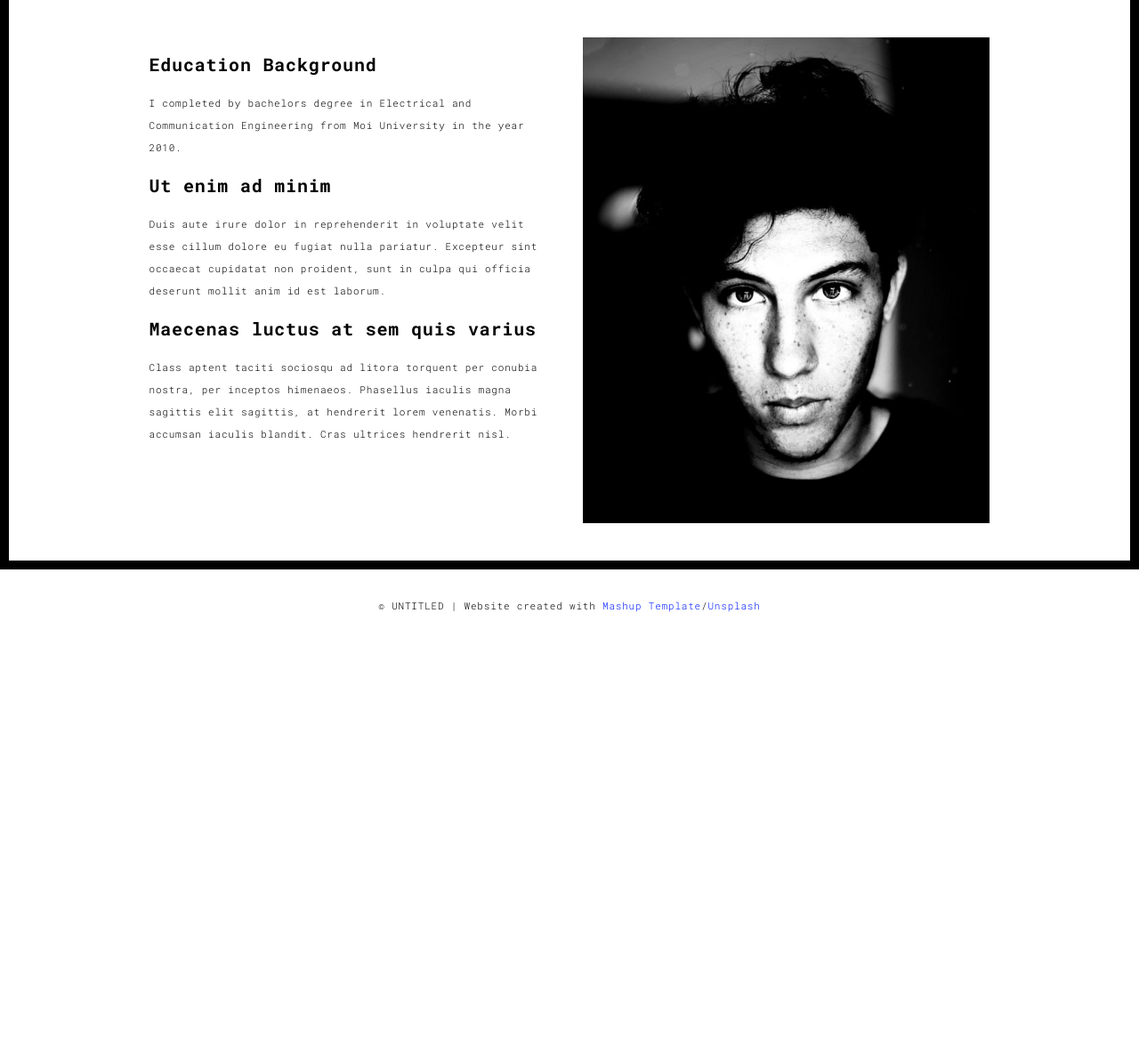
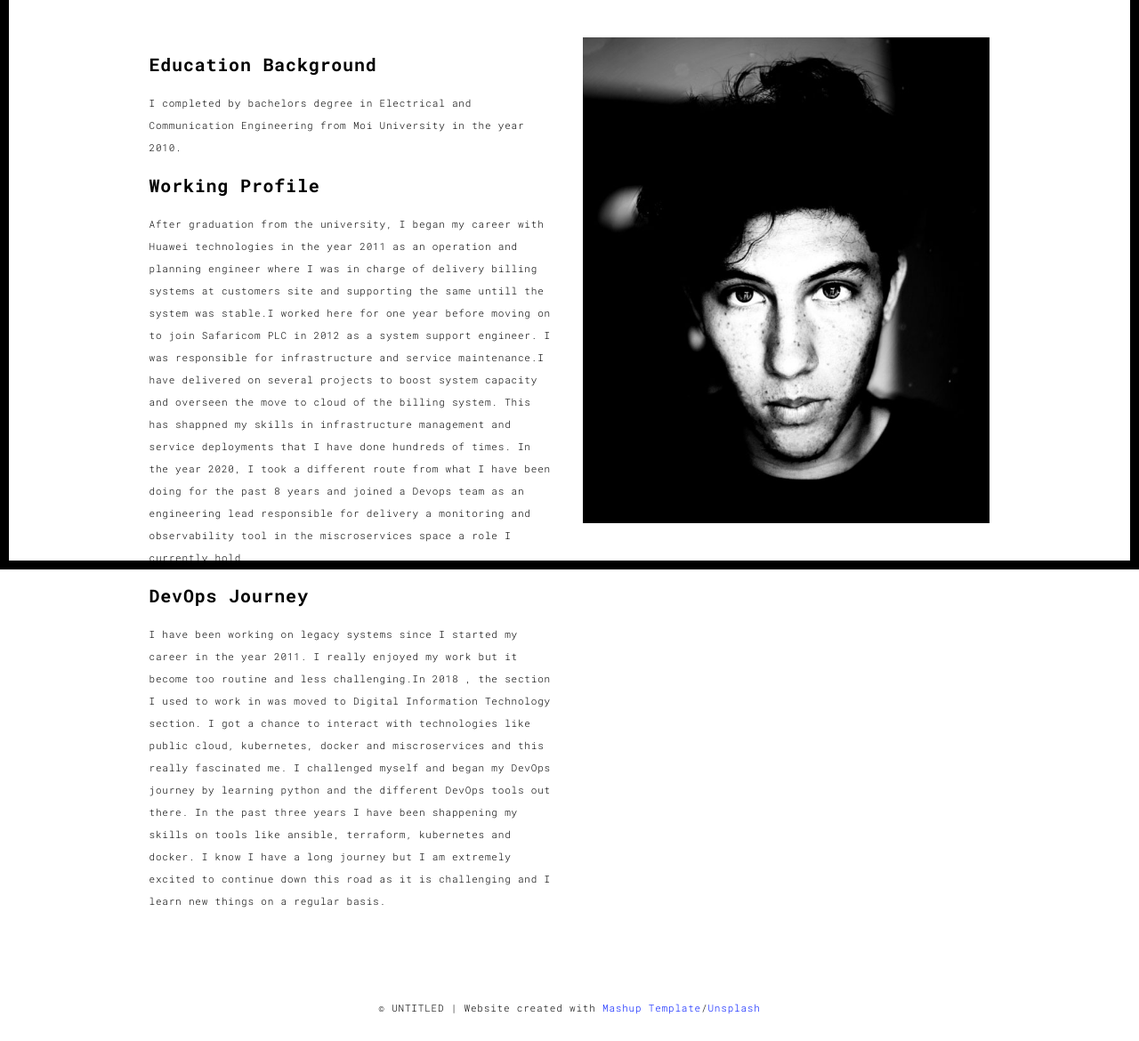
Before and after one commit to jaundi/webdev, a Flask app: page /about.html in a window 1280 px wide. Shown: the part 160-1330 px from the top of the page at 89% size. Before the commit the page ends 848 px from the top, so only its background shows below. Run offline with Flask 2, Linux system fonts and the light colour scheme; some libraries are stand-ins or nearby versions.

Commit message:
Updated the about.html

```diff
--- a/templates/about.html
+++ b/templates/about.html
@@ -67,15 +67,21 @@
                   <p> I completed by bachelors degree in Electrical and Communication Engineering from Moi University
                     in the year 2010.
                   </p>
-                  <h3>Ut enim ad minim </h3>
-                  <p>Duis aute irure dolor in reprehenderit in voluptate velit esse
-                    cillum dolore eu fugiat nulla pariatur. Excepteur sint occaecat cupidatat non
-                    proident, sunt in culpa qui officia deserunt mollit anim id est laborum.
-                  <h3>Maecenas luctus at sem quis varius</h3>
+                  <h3>Working Profile </h3>
+                  <p>After graduation from the university, I began my career with Huawei technologies in the year 2011 as an operation and planning engineer
+                    where I was in charge of delivery billing systems at customers site and supporting the same untill the system was stable.I worked here for one year before
+                    moving on to join Safaricom PLC in 2012 as a system support engineer. I was responsible for infrastructure and service maintenance.I have delivered on several
+                    projects to boost system capacity and overseen the move to cloud of the billing system. This has shappned my skills in infrastructure management and service deployments
+                    that I have done hundreds of times. In the year 2020, I took a different route from what I have been doing for the past 8 years and joined a Devops team as an
+                    engineering lead responsible for delivery a monitoring and observability tool in the miscroservices space a role I currently hold.
+                  <h3>DevOps Journey</h3>
                   <p>
-                    Class aptent taciti sociosqu ad litora torquent per conubia nostra, per inceptos himenaeos.
-                    Phasellus iaculis magna sagittis elit sagittis, at hendrerit lorem venenatis. Morbi accumsan iaculis
-                    blandit. Cras ultrices hendrerit nisl.</p>
+                    I have been working on legacy systems since I started my career in the year 2011. I really enjoyed my work but it become too routine and less challenging.In 2018
+                    , the section I used to work in was moved to Digital Information Technology section. I got a chance to interact with technologies like public cloud, kubernetes, docker and miscroservices and
+                    this really fascinated me. I challenged myself and began my DevOps journey by learning python and the different DevOps tools out there. In the past three years I have been shappening
+                    my skills on tools like ansible, terraform, kubernetes and docker. I know I have a long journey but I am extremely excited to continue down this road as it is challenging and I learn
+                    new things on a regular basis.
+                   </p>
                 </div>
                 <div class="col-xs-12 col-md-6">
                   <img src="./static/assets/images/profil.jpg" class="img-responsive" alt="">
```
